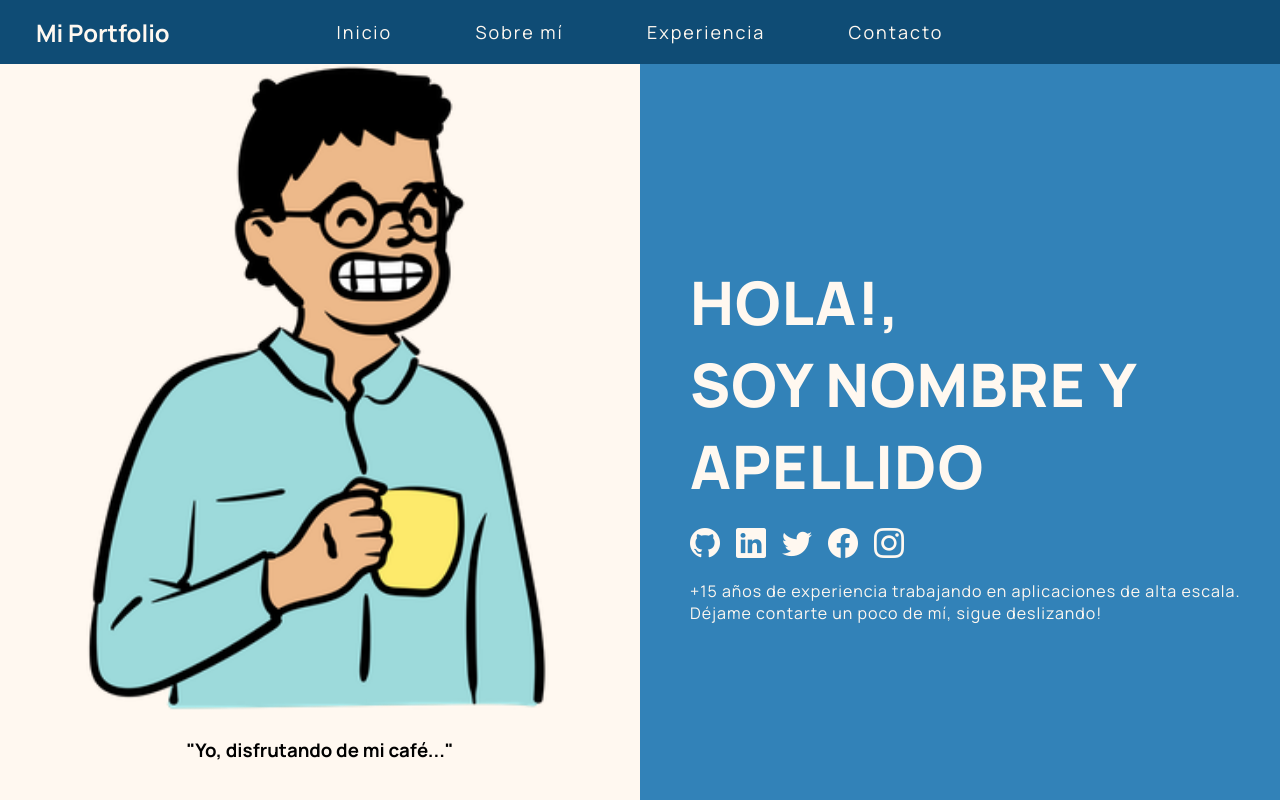
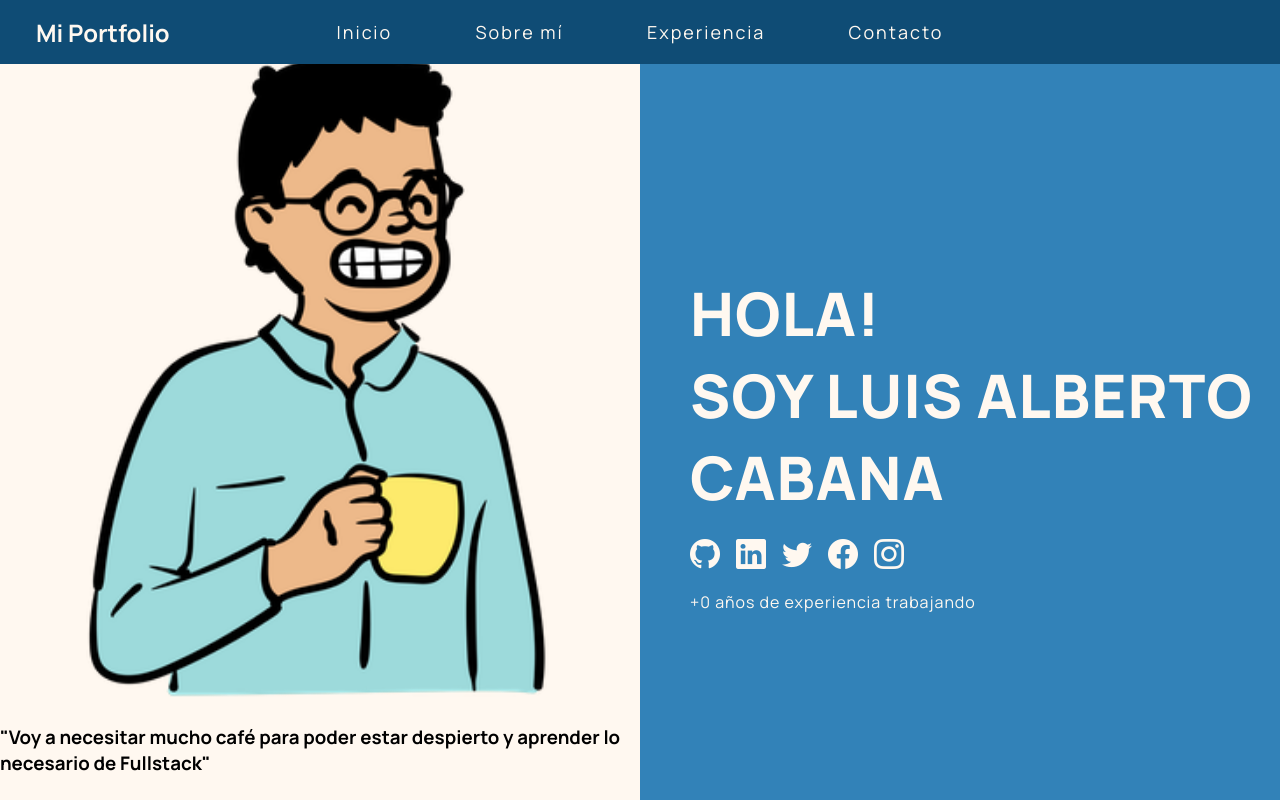
Before and after one commit to joseontiveros/portfolio-template-PR, a plain HTML site: page index.html in a window 1280 px wide. Shown: the top 800 px of the page. Drawn offline with nearby package versions, Linux system fonts and the light colour scheme.

Commit message:
Segundo commit

```diff
--- a/index.html
+++ b/index.html
@@ -33,12 +33,12 @@
     <div class="half-section">
      <div class="avatar-container">
       <img src="./assets/avatar.png" alt="">
-      <h3>"Yo, disfrutando de mi café..."</h3>
+      <h3>"Voy a necesitar mucho café para poder estar despierto y aprender lo necesario de Fullstack"</h3>
      </div>
     </div>
     <div class="half-section text-section">
       <div class="introduction">
-        <h1 class="title">Hola!, <br> Soy Nombre y Apellido </h1>
+        <h1 class="title">Hola! <br> Soy Luis Alberto Cabana </h1>
         <ul class="socials">
           <li><a class="socials-icon" href=""><i class="bi bi-github"></i></a></li>
           <li><a class="socials-icon" href=""><i class="bi bi-linkedin"></i></a></li>
@@ -47,7 +47,7 @@
           <li><a class="socials-icon" href=""><i class="bi bi-instagram"></i></a></li>
         </ul>
 
-        <p class="description">+15 años de experiencia trabajando en aplicaciones de alta escala. <br> Déjame contarte un poco de mí, sigue deslizando!</p>
+        <p class="description">+0 años de experiencia trabajando </p>
       </div>
 
     </div>
```
Also changed, not shown: 1 other file.
